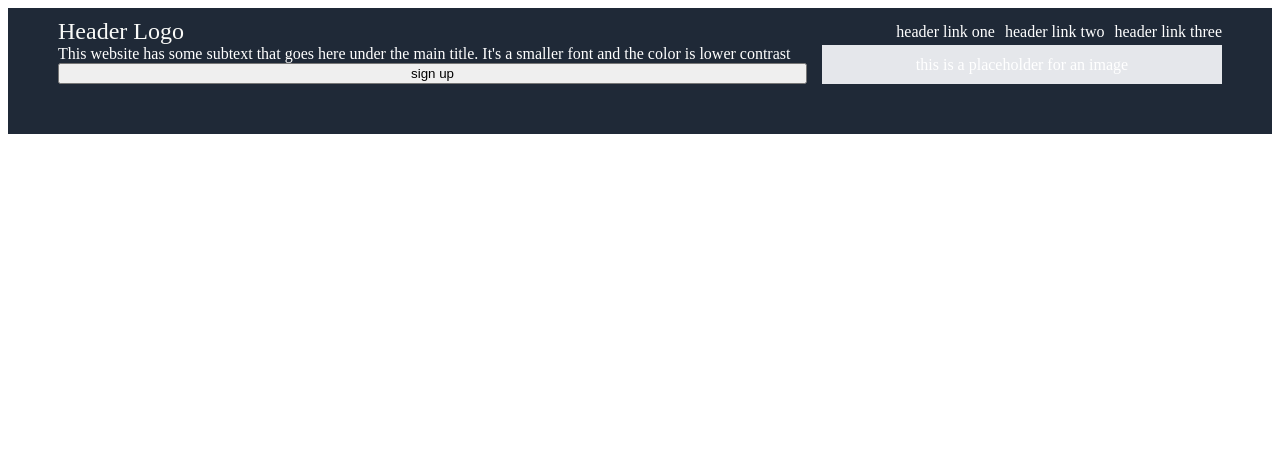
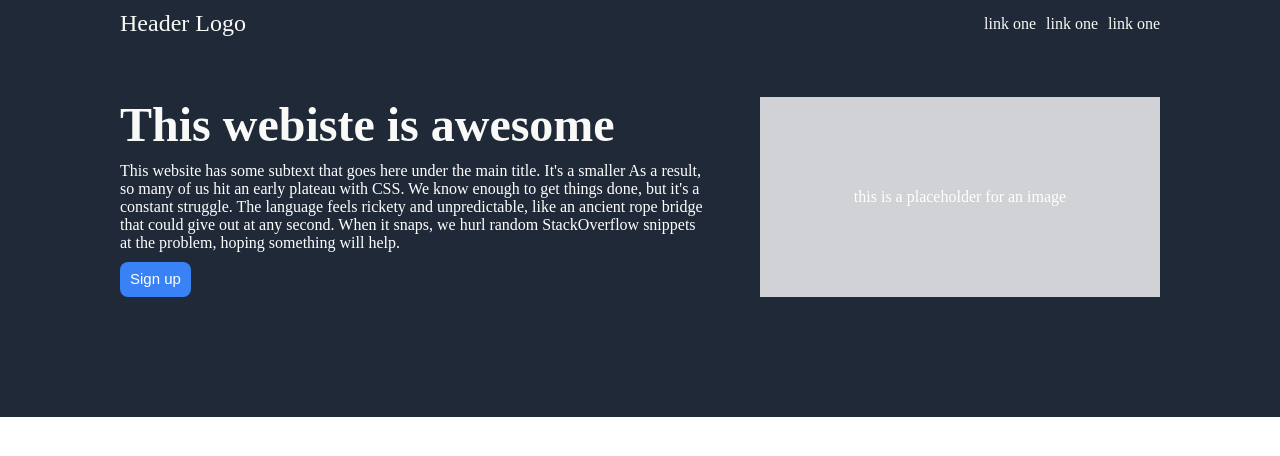
Before and after one commit to Morrell14/Landing_Pages, a plain HTML site: page index.html in a window 1280 px wide. Drawn offline with Linux system fonts and the light colour scheme.

Commit message:
top section done
Hero section implemented with flexbox

```diff
--- a/index.html
+++ b/index.html
@@ -13,22 +13,35 @@
                 <div class = "logo"> Header Logo </div>
                 <div class = "links">
                     <ul>
-                        <li>header link one</li>
-                        <li>header link two</li>
-                        <li>header link three</li>
+                        <li> <a href="#"> link one </a></li>
+                        <li> <a href="#"> link one </a></li>
+                        <li> <a href="#"> link one </a></li>
                     </ul>
                 </div>
             </div>
             <div class = "hero">
 
-                <div id="main-text-and-button">
+                <div class ="main">
+                    <div id="main-text">
+                        This webiste is awesome
+                    </div>
+                    <div id="text-description">
 
-                    This website has some subtext that
-                    goes here under the main title. It's a smaller
-                    font and the color is lower contrast
+                        This website has some subtext that
+                        goes here under the main title. It's a smaller
+                        As a result, so many of us hit an early plateau with CSS.
+                        We know enough to get things done, but it's a constant struggle.
+                         The language feels rickety and unpredictable, like an ancient
+                         rope bridge that could give out at any second. When it snaps,
+                         we hurl random StackOverflow snippets at the problem, hoping something will help.
 
-                    <button> sign up </button>
+
+
+                    </div>
+
+                    <button> Sign up </button>
                 </div>
+
                 <div class = "placeholder">
                     <div id="secondary-text"> this is a placeholder for an image </div>
                 </div>
--- a/styles.css
+++ b/styles.css
@@ -1,8 +1,18 @@
+body {
+    margin: 0;
+}
+
 .top_section {
     background-color: #1F2937;
     color: white;
-    padding: 10px 50px 50px;
+    padding: 10px 120px 120px;
+    margin: 0;
 
+}
+
+a {
+    text-decoration: none;
+    color: #F9FAF8;
 }
 
 .logo {
@@ -27,21 +37,31 @@
 
 .hero {
     display: flex;
+    min-height: 200px;
+    margin-top: 60px;
+    gap: 50px;
+
 }
 
-#main-text-and-button {
-   display: flex;
-   flex-direction: column;
-   flex: 1;
+.main {
+    display: flex;
+    flex-direction: column;
+    justify-content:space-between;
 }
+
+#main-text{
+   font-size: 48px;
+   font-weight: 900;
+   color: #F9FAF8;
+
+}
+
 
 #secondary-text{
     display: flex;
     flex: 1;
-    width: 400px;
-    background-color: #E5E7EB;
+    background-color: #d1d2d5;
     flex-shrink: 0;
-    margin-left: 15px;
     justify-content: center;
     align-items: center;
 
@@ -50,8 +70,17 @@
 .placeholder {
     display: flex;
     flex-direction: column;
+    width: 400px;
+    flex-shrink: 0;
 }
 
-#main-text-and-button button {
+button {
+    width: fit-content;
+    background-color: #3882F6;
+    font-size: 15px;
+    border-radius: 8px;
+    border-width: 0;
+    color: white;
+    padding: 8px 10px 10px;
 
 }
```
